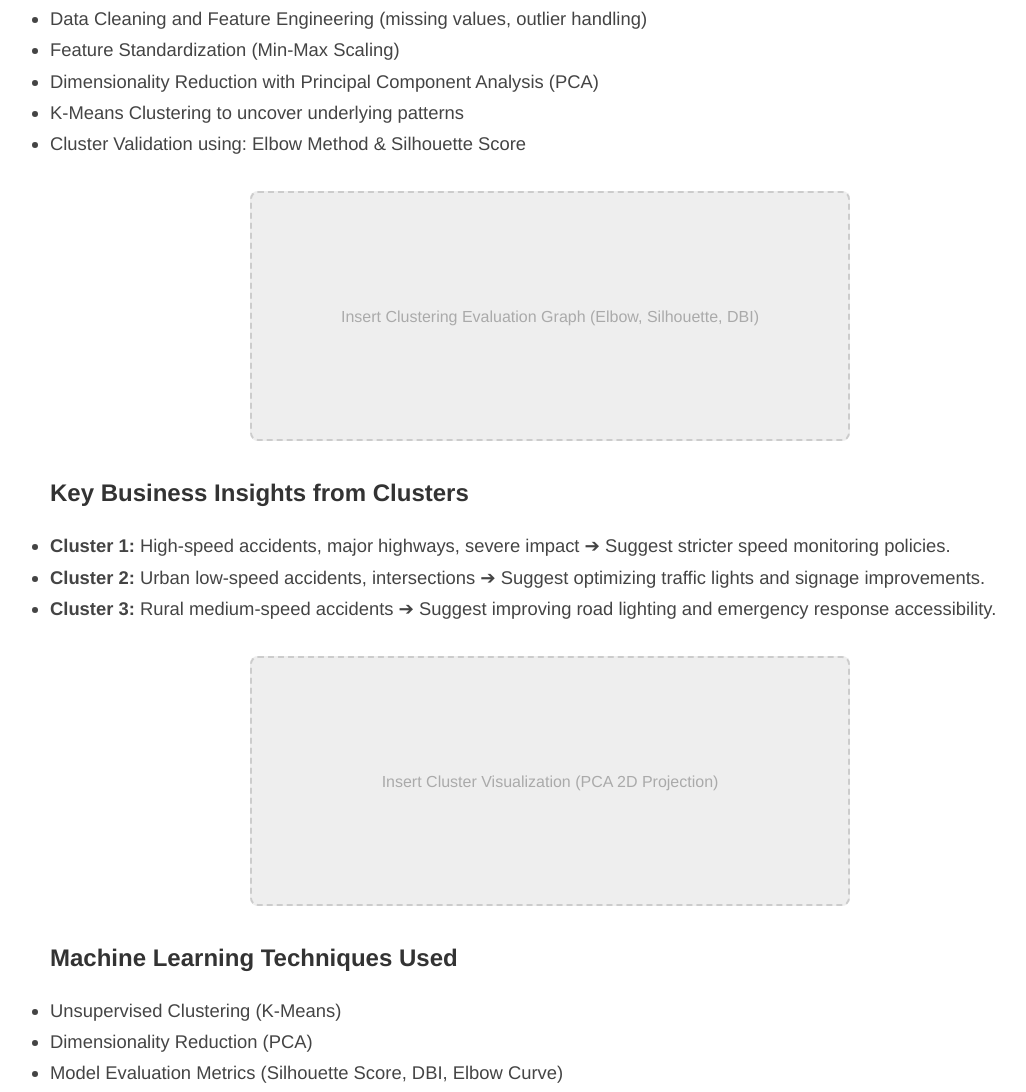
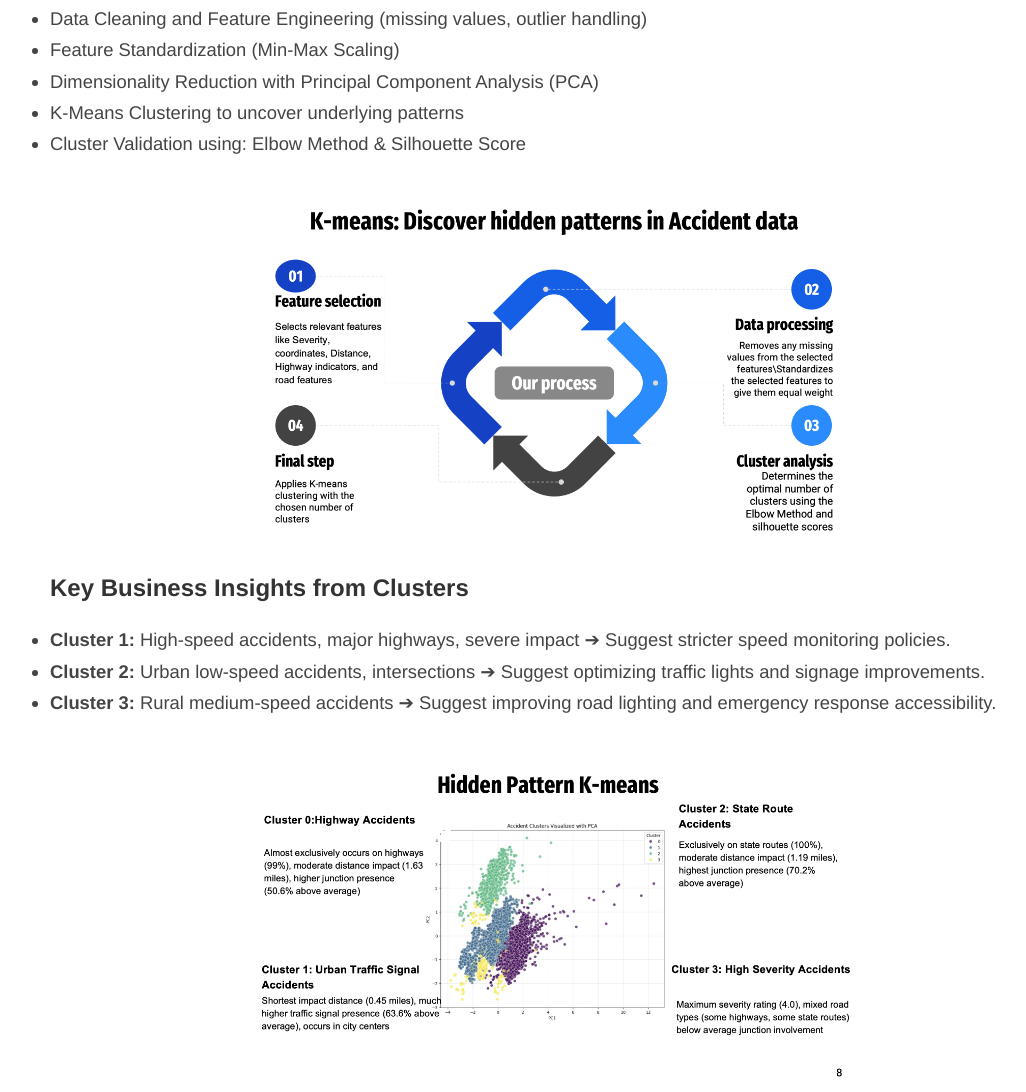
Before and after one commit to 1114jiazhi/portfolio-, a plain HTML site: page projectsd/project5.html in a window 1280 px wide. Shown: the part 396-1488 px from the top of the page, without its empty margins (90-1116 px from the left). Drawn offline with Linux system fonts and the light colour scheme.

Commit message:
Update project5.html

```diff
--- a/projectsd/project5.html
+++ b/projectsd/project5.html
@@ -143,7 +143,7 @@
         <li>Cluster Validation using: Elbow Method & Silhouette Score</li>
       </ul>
 
-      <div class="photo-placeholder">Insert Clustering Evaluation Graph (Elbow, Silhouette, DBI)</div>
+      <img src="project5/1.jpg" alt="Description of image" style="width:70%; max-width:600px; display:block; margin:2rem auto; border-radius:8px;">
 
       <div class="section-subtitle">Key Business Insights from Clusters</div>
       <ul class="project-text">
@@ -152,7 +152,7 @@
         <li><strong>Cluster 3:</strong> Rural medium-speed accidents ➔ Suggest improving road lighting and emergency response accessibility.</li>
       </ul>
 
-      <div class="photo-placeholder">Insert Cluster Visualization (PCA 2D Projection)</div>
+      <img src="project5/2.jpg" alt="Description of image" style="width:70%; max-width:600px; display:block; margin:2rem auto; border-radius:8px;">
 
       <div class="section-subtitle">Machine Learning Techniques Used</div>
       <ul class="project-text">
@@ -169,7 +169,7 @@
         <li>Insurance Risk Segmentation Modeling</li>
       </ul>
 
-      <div class="photo-placeholder">Insert Final Dashboard or Key Recommendations Slide</div>
+      <img src="project5/3.jpg" alt="Description of image" style="width:70%; max-width:600px; display:block; margin:2rem auto; border-radius:8px;">
 
       <div class="section-subtitle">Reflection</div>
       <p class="project-text">
```
